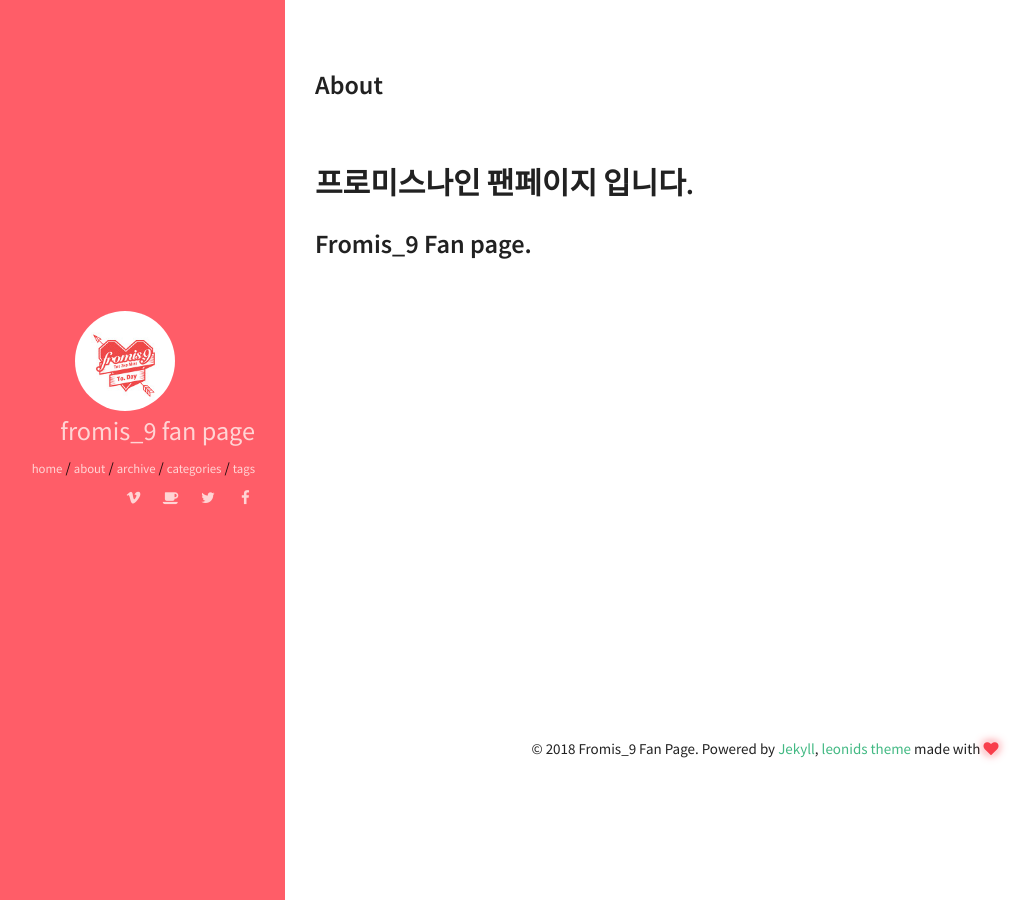
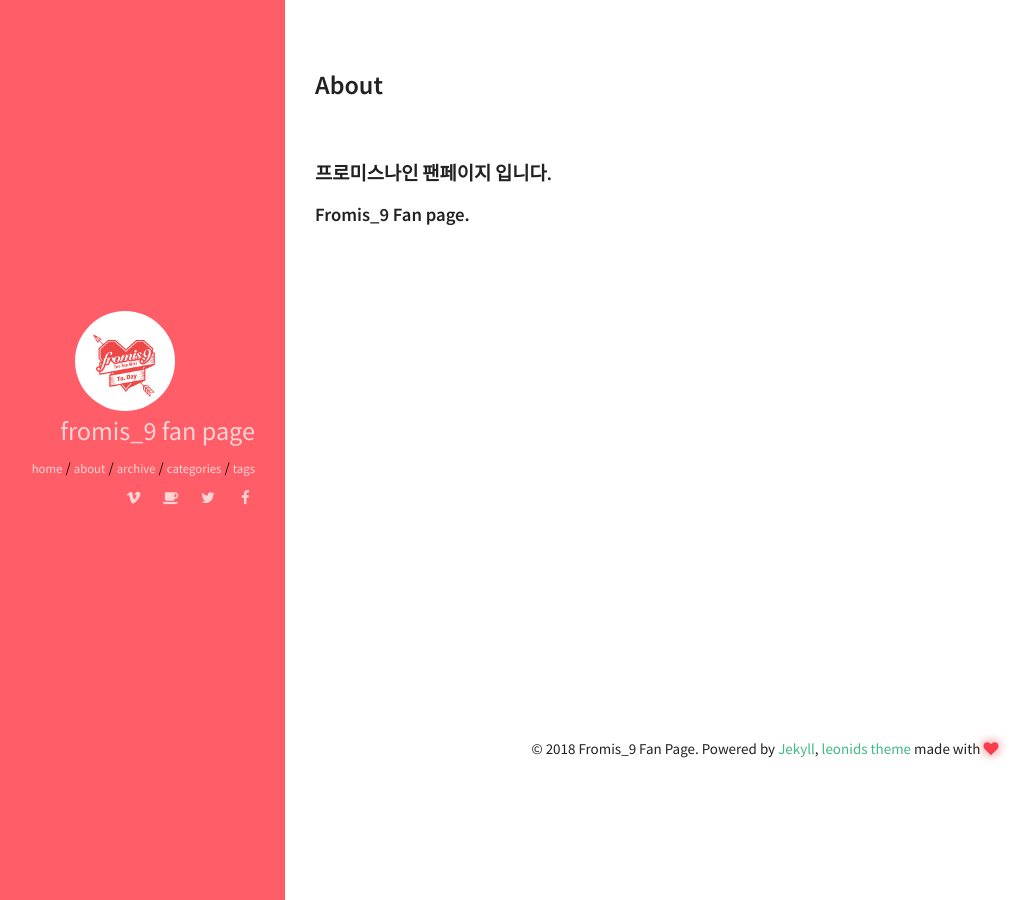
Before and after one commit to fromisnine/temp_page, a Jekyll site: the page built from about.md, in a window 1280 px wide. Shown: the whole page, without its empty margins (35-1070 px from the left). Built offline with Jekyll 4.4.1, drawn with Linux system fonts in a browser that asks for light colours.

```diff
--- a/about.md
+++ b/about.md
@@ -4,6 +4,6 @@ title: About
 permalink: /about/
 ---
 
-# 프로미스나인 팬페이지 입니다.
+#### 프로미스나인 팬페이지 입니다.
 
-## Fromis_9 Fan page.
+#### Fromis_9 Fan page.
```
